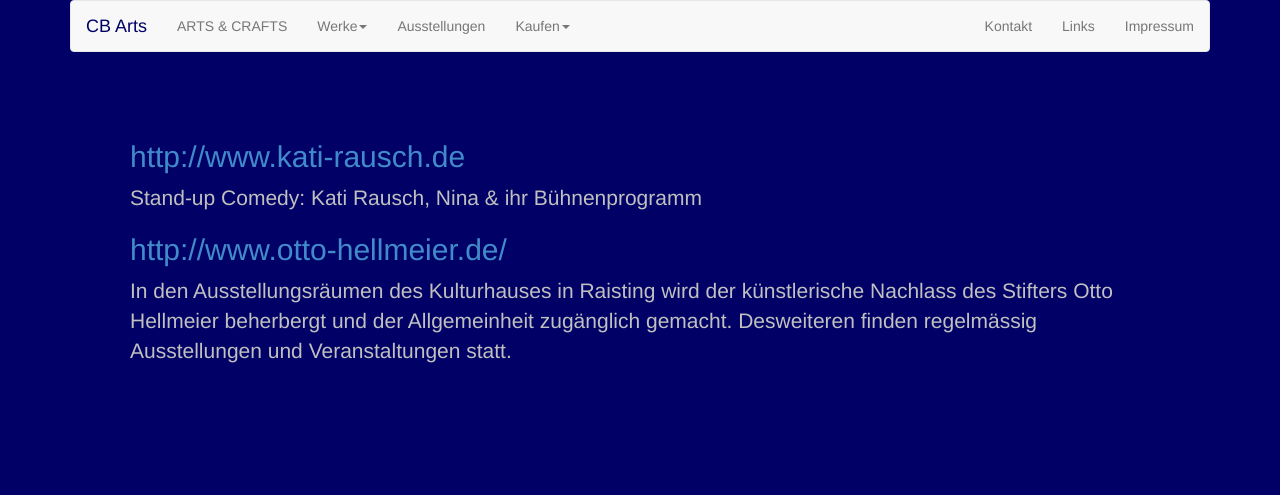
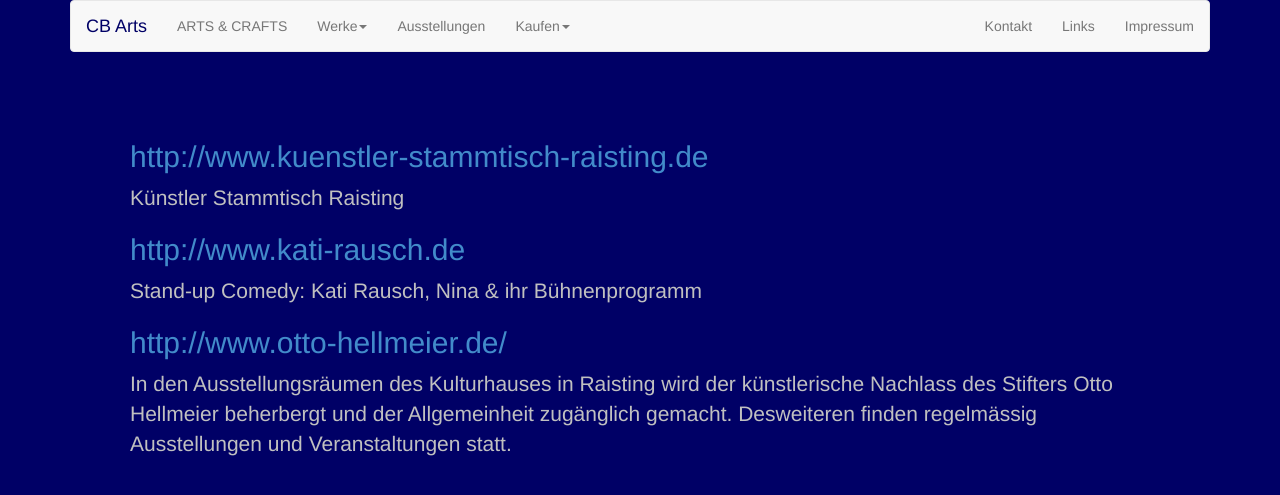
Before and after one commit to schmidb/CBArts, a Jekyll site: the page built from links.html, in a window 1280 px wide. Shown: the top 495 px of the page. Built offline with Jekyll 4.4.1, drawn with Linux system fonts in a browser that asks for light colours.

Commit message:
künstler stammtisch link added

```diff
--- a/links.html
+++ b/links.html
@@ -2,6 +2,10 @@
 title: Links
 layout: default
 ---
+<h2>
+<a href="http://www.kuenstler-stammtisch-raisting.de/" target="_blank">http://www.kuenstler-stammtisch-raisting.de</a></h2>
+<p>K&uuml;nstler Stammtisch Raisting</p>
+
 <h2><a href="http://www.kati-rausch.de" target="_blank">http://www.kati-rausch.de</a></h2>
 <p>Stand-up Comedy: Kati Rausch, Nina &amp; ihr B&uuml;hnenprogramm</p>
 
```
